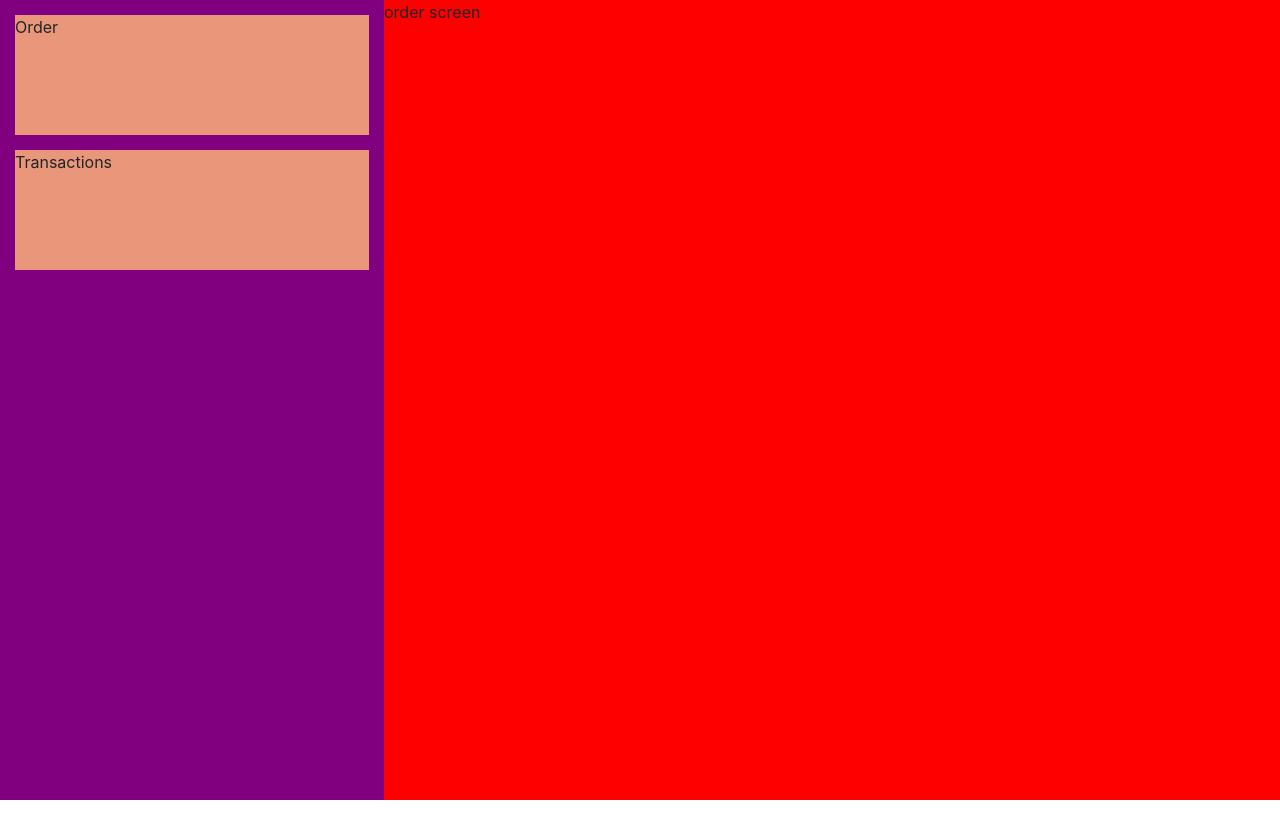
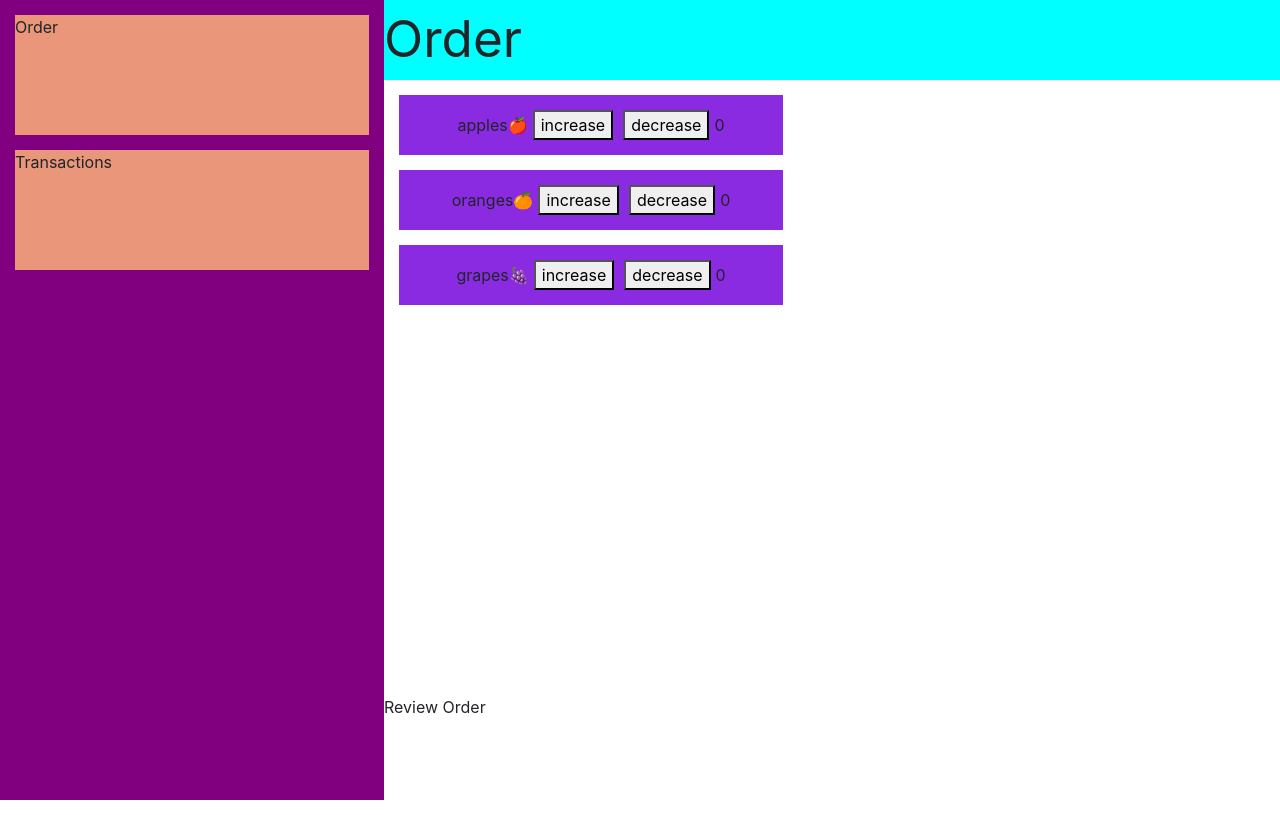
Before and after one commit to agutierrez0/stunning-octopus, a React (Create React App) app in the folder csharp_react.Web/ClientApp/: page /platform in a window 1280 px wide. Built offline with nearby package versions, Linux system fonts and the light colour scheme.

Commit message:
order screen almost complete

```diff
--- /dev/null
+++ b/csharp_react.Web/ClientApp/src/components/css/order.css
@@ -0,0 +1,29 @@
+.order-container {
+    height: 100vh;
+}
+
+.order-title {
+    height: 10vh;
+    width: 70vw;
+    background-color: aqua;
+    font-size: 4vw;
+}
+
+.order-items {
+    height: 75vh;
+}
+
+.order-buttons {
+    height: 15vh;
+    width: 70vw;
+}
+
+.order-item {
+    height: 7.5vh;
+    width: 30vw;
+    display: flex;
+    justify-content: center;
+    align-items: center;
+    background-color: blueviolet;
+    margin: 15px;
+}
--- a/csharp_react.Web/ClientApp/src/components/css/platform.css
+++ b/csharp_react.Web/ClientApp/src/components/css/platform.css
@@ -12,8 +12,7 @@
 
 .panel-section {
     height: 100vh;
-    width: 70vw;
-    background-color: red;
+    width: 65vw;
 }
 
 .panel-option {
--- a/csharp_react.Web/ClientApp/src/components/order.js
+++ b/csharp_react.Web/ClientApp/src/components/order.js
@@ -1,7 +1,55 @@
-import React from 'react';
+import React, { useEffect, useState } from 'react';
+import './css/order.css';
 
 export default function Order() {
-    return (<div>
-        order screen
-    </div>)
+    const [items, setItems] = useState([]);
+    const [currentOrder, setCurrentOrder] = useState({});
+
+    function handleSelection(index, isIncrease) {
+        if (index in currentOrder) {
+            if (isIncrease) {
+                currentOrder[index]++
+            } else {
+                currentOrder[index]--
+                if (currentOrder[index] <= 0) {
+                    delete currentOrder[index]
+                }
+            }
+        } else {
+            currentOrder[index] = 1
+        }
+
+        setCurrentOrder(currentOrder)
+        setItems(oldItems => [...oldItems])
+    }
+
+    function getCurrentCount(index) {
+        if (index in currentOrder) {
+            return currentOrder[index]
+        } else {
+            return 0
+        }
+    }
+
+    useEffect(() => {
+        setItems([{name: 'apples', emoji: '🍎'}, {name: 'oranges', emoji: '🍊'}, {name: 'grapes', emoji: '🍇'}])
+    }, [])
+
+    return (<div className="order-container">
+    <div className="order-title">
+        Order
+    </div>
+    <div className="order-items">
+        {items.map((item, i) => <div className="order-item">
+            {item.name}
+            {item.emoji}
+            <button onClick={() => handleSelection(i, true)} style={{margin: '5px'}}>increase</button>
+            <button onClick={() => handleSelection(i, false)} style={{margin: '5px'}}>decrease</button>
+            {getCurrentCount(i)}
+        </div>)}
+    </div>
+    <div className="order-buttons">
+        Review Order
+    </div>
+</div>)
 }
--- a/csharp_react.Web/ClientApp/src/components/platform.js
+++ b/csharp_react.Web/ClientApp/src/components/platform.js
@@ -1,5 +1,5 @@
 import React, { useState } from 'react';
-import Transaction from './transaction';
+import Transactions from './transactions';
 import Order from './order';
 import Admin from './admin';
 import './css/platform.css';
@@ -16,13 +16,13 @@ export default function Platform() {
             <div onClick={() => setSelectedOption(1)} className="panel-option">
                 Transactions
             </div>
-            {isAdmin ? <div onClick={() => setSelectedOption(2)} className="panel-option">
+            {isAdmin ? <div onClick={() => setIsAdmin(true)} className="panel-option">
                 Admin
             </div> : null}
         </div>
         <div className="panel-section">
             {selectedOption === 0 ? <Order /> : null}
-            {selectedOption === 1 ? <Transaction /> : null}
+            {selectedOption === 1 ? <Transactions /> : null}
             {selectedOption === 2 ? <Admin /> : null}
         </div>
     </div>)
--- a/csharp_react.Web/ClientApp/src/components/start.js
+++ b/csharp_react.Web/ClientApp/src/components/start.js
@@ -182,8 +182,8 @@ export default function Start() {
                             0
                         </div>
 
-                        <div className="keypad-number" style={enteredPasscode.length == 4 && enteredId.length == 4 ? {backgroundColor: 'green'} : {backgroundColor: 'transparent'}} onClick={handleGo}>
-                            {enteredPasscode.length == 4 && enteredId.length == 4 ? "GO" : null}
+                        <div className="keypad-number" style={enteredPasscode.length === 4 && enteredId.length === 4 ? {backgroundColor: 'green'} : {backgroundColor: 'transparent'}} onClick={handleGo}>
+                            {enteredPasscode.length === 4 && enteredId.length === 4 ? "GO" : null}
                         </div>
                     </div>
 
--- a/csharp_react.Web/ClientApp/src/components/transaction.js
+++ /dev/null
@@ -1,7 +0,0 @@
-import React from 'react';
-
-export default function Transaction() {
-    return (<div>
-        Transaction Screen
-    </div>)
-}
--- /dev/null
+++ b/csharp_react.Web/ClientApp/src/components/transactions.js
@@ -0,0 +1,22 @@
+import React, { useEffect } from 'react';
+import './css/transactions.css';
+
+export default function Transactions() {
+
+
+    useEffect(() => {
+        // get transactions from database
+    }, [])
+
+    return (<div className="order-container">
+        <div className="order-title">
+
+        </div>
+        <div className="order-items">
+
+        </div>
+        <div className="order-buttons">
+
+        </div>
+    </div>)
+}
```
Also changed, not shown: csharp_react.Web/ClientApp/src/components/css/admin.css (added), csharp_react.Web/ClientApp/src/components/css/transactions.css (added).
